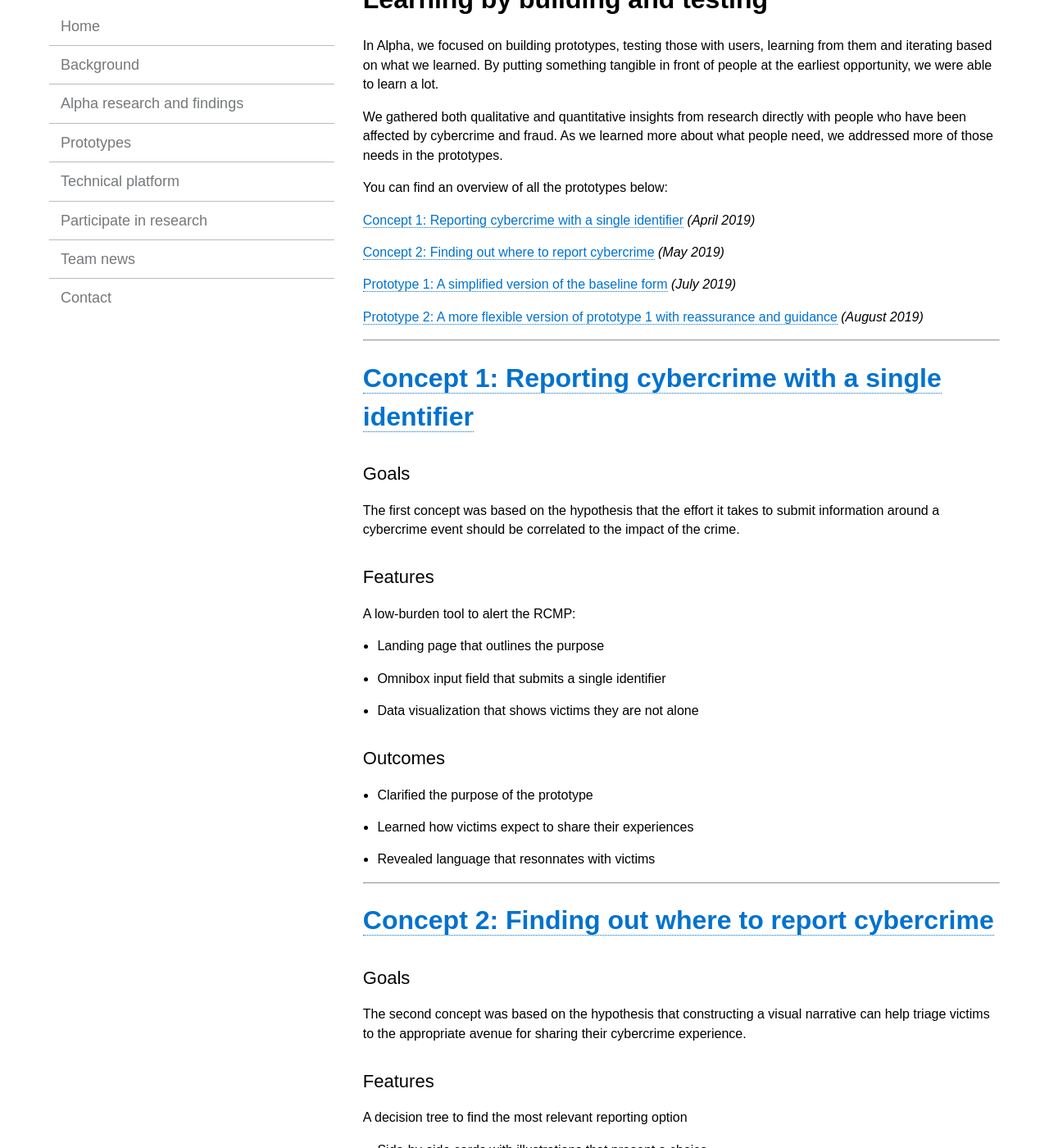
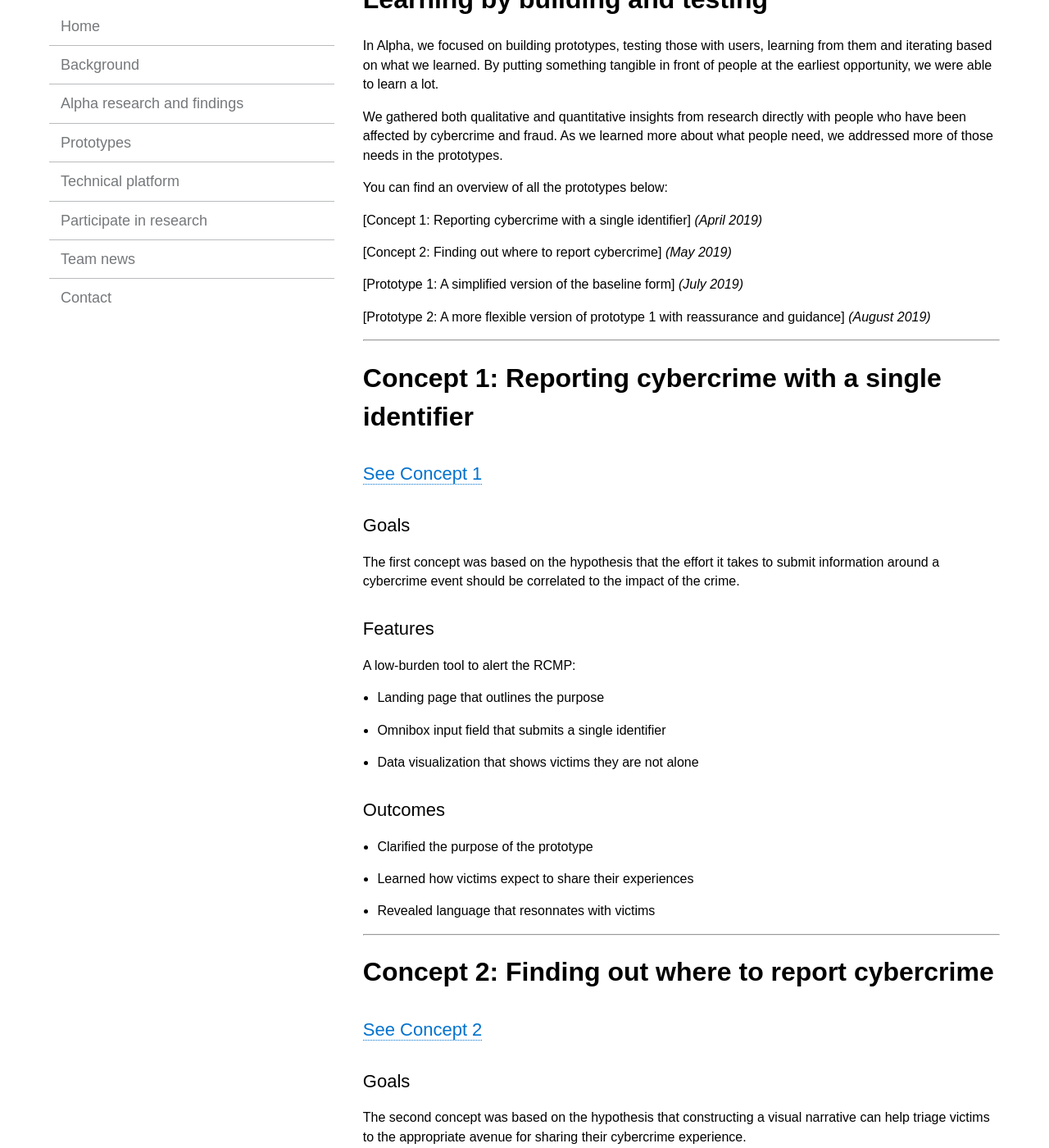
Before and after one commit to cds-snc/rcmp-report-a-cybercrime-alpha-documentation, a Jekyll site: the page built from _pages/en/prototypes.md, in a window 1280 px wide and 1400 px high, scrolled down 228 px. Shown: the whole window at 82% size. Built offline with Jekyll 4.4.1, drawn with Linux system fonts in a browser that asks for light colours; some of the changed text lies outside the part shown.

Commit message:
Updating links

```diff
--- a/_pages/en/prototypes.md
+++ b/_pages/en/prototypes.md
@@ -14,17 +14,19 @@ We gathered both qualitative and quantitative insights from research directly wi
 
 You can find an overview of all the prototypes below:
 
-[Concept 1: Reporting cybercrime with a single identifier](https://rac-concept-1.herokuapp.com/) *(April 2019)*
+[Concept 1: Reporting cybercrime with a single identifier] *(April 2019)*
 
-[Concept 2: Finding out where to report cybercrime](https://rac-concept-2.herokuapp.com/) *(May 2019)*
+[Concept 2: Finding out where to report cybercrime] *(May 2019)*
 
-[Prototype 1: A simplified version of the baseline form](https://www.report-a-cybercrime.alpha.rcmp-grc.gc.ca/p1) *(July 2019)*
+[Prototype 1: A simplified version of the baseline form] *(July 2019)*
 
-[Prototype 2: A more flexible version of prototype 1 with reassurance and guidance](https://www.report-a-cybercrime.alpha.rcmp-grc.gc.ca/p2) *(August 2019)*
+[Prototype 2: A more flexible version of prototype 1 with reassurance and guidance] *(August 2019)*
 
 ---
 
-# [Concept 1: Reporting cybercrime with a single identifier](https://rac-concept-1.herokuapp.com/)
+# Concept 1: Reporting cybercrime with a single identifier
+
+## [See Concept 1](https://rac-concept-1.herokuapp.com/)
 
 ## Goals
 The first concept was based on the hypothesis that the effort it takes to submit information around a cybercrime event should be correlated to the impact of the crime.
@@ -42,7 +44,9 @@ A low-burden tool to alert the RCMP:
 
  ---
 
-# [Concept 2: Finding out where to report cybercrime](https://rac-concept-2.herokuapp.com/)
+# Concept 2: Finding out where to report cybercrime
+
+## [See Concept 2](https://rac-concept-2.herokuapp.com/)
 
 ## Goals
 The second concept was based on the hypothesis that constructing a visual narrative can help triage victims to the appropriate avenue for sharing their cybercrime experience.
@@ -61,7 +65,9 @@ A decision tree to find the most relevant reporting option
 
 ---
 
-# [Prototype 1: Designing a simplified version of the baseline fraud reporting form](https://www.report-a-cybercrime.alpha.rcmp-grc.gc.ca/p1)
+# Prototype 1: Designing a simplified version of the baseline fraud reporting form
+
+## [See Prototype 1](https://www.report-a-cybercrime.alpha.rcmp-grc.gc.ca/p1)
 
 ## Goals
 This prototype was designed to test how victims of cybercrime engage with a form that asks preset questions. It was based on the closest online reporting service that exists in Canada, the [basline fraud reporting system](https://report-a-cybercrime.alpha.rcmp-grc.gc.ca/CAFCFRS/), and early learnings from Alpha.
@@ -82,7 +88,9 @@ Re-designed baseline reporting form
 
 ---
 
-# [Prototype 2: Iterating on Prototype 1 to provide more flexibility, reassurance, and guidance](https://www.report-a-cybercrime.alpha.rcmp-grc.gc.ca/p2)
+# Prototype 2: Iterating on Prototype 1 to provide more flexibility, reassurance, and guidance
+
+## [See Prototype 2](https://www.report-a-cybercrime.alpha.rcmp-grc.gc.ca/p2)
 
 ## Goals
 This prototype was designed to test how victims respond to an open form. It applies learnings from research with victims and police of jurisdiction, including the need to provide emotional reassurance, guidance, and setting clear expectations.
@@ -99,4 +107,6 @@ Iteration of Prototype 1
 
 ---
 
-# How these performed: Comparing Prototype 1 and Prototype 2 in a quantitative study
+# How these performed
+
+Comparing Prototype 1 and Prototype 2 in a quantitative study
```
